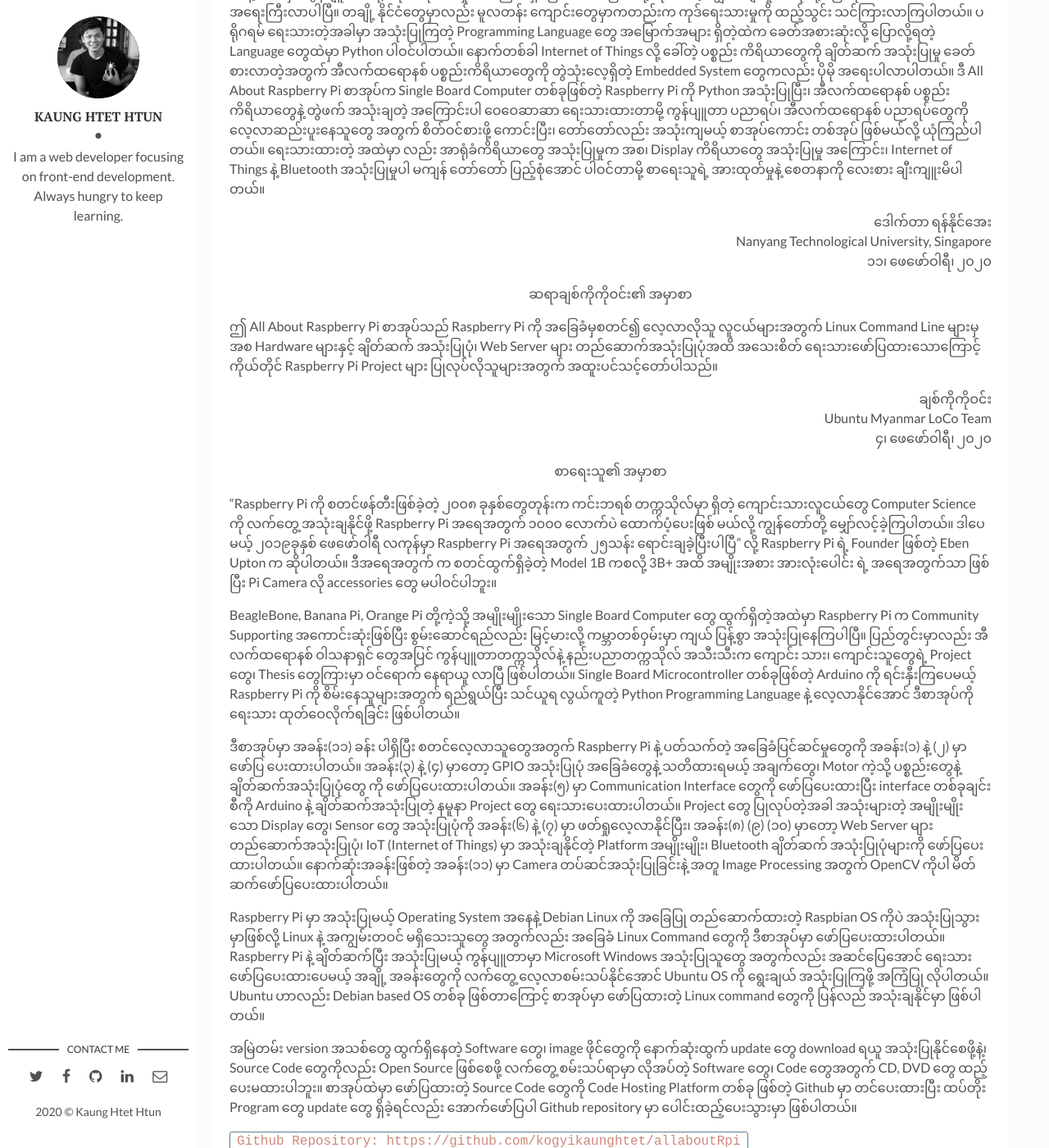
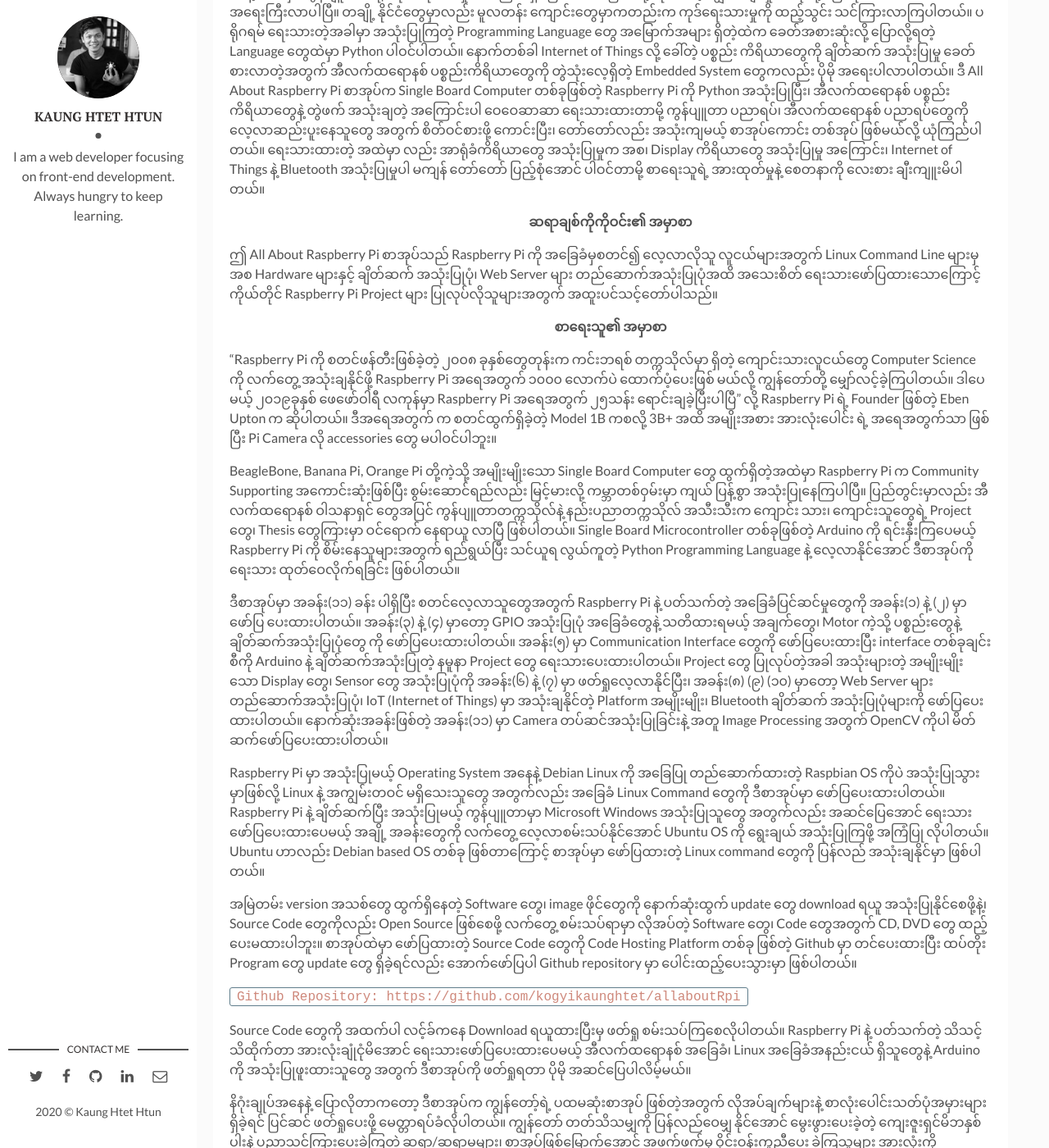
Before and after one commit to kogyikaunghtet/kogyikaunghtet.github.io, a Jekyll site: the page built from _posts/2020-02-16-allabout-rpi.markdown, in a window 1280 px wide and 1400 px high, scrolled down 698 px. Shown: the whole window at 82% size. Built offline with Jekyll 4.4.1, drawn with Linux system fonts in a browser that asks for light colours; comment, search, counter and statistics services are not loaded; some of the changed text lies outside the part shown.

Commit message:
Initial commit

```diff
--- a/_posts/2020-02-16-allabout-rpi.markdown
+++ b/_posts/2020-02-16-allabout-rpi.markdown
@@ -7,24 +7,16 @@
 fig-caption: # Add figcaption (optional)
 tags: [Raspberry Pi, Book]
 ---
-<p align="center">ဒေါက်တာ ရန်နိုင်အေး၏ အမှာစာ</p>
+<p align="center"><b>ဒေါက်တာ ရန်နိုင်အေး၏ အမှာစာ</b></p>
 
 ဒီနေ့ခေတ်မှာ ကွန်ပျူတာ ပရိုဂရမ် ရေးသားမှုကလည်း မရှိမဖြစ် တတ်မြောက်ဖို့ လိုအပ်တဲ့ ကျွမ်းကျင်မှုတစ်ခုလို့ ပြောရလောက်အောင် အရေးကြီးလာပါပြီ။ တချို့ နိုင်ငံတွေမှာလည်း မူလတန်း ကျောင်းတွေမှာကတည်းက ကုဒ်ရေးသားမှုကို ထည့်သွင်း သင်ကြားလာကြပါတယ်။ ပရိုဂရမ် ရေးသားတဲ့အခါမှာ အသုံးပြုကြတဲ့ Programming Language တွေ အမြောက်အများ ရှိတဲ့ထဲက ခေတ်အစားဆုံးလို့ ပြောလို့ရတဲ့ Language တွေထဲမှာ Python ပါဝင်ပါတယ်။ နောက်တစ်ခါ Internet of Things လို့ ခေါ်တဲ့ ပစ္စည်း ကိရိယာတွေကို ချိတ်ဆက် အသုံးပြုမှု ခေတ်စားလာတဲ့အတွက် အီလက်ထရောနစ် ပစ္စည်းကိရိယာတွေကို တွဲသုံးလေ့ရှိတဲ့ Embedded System တွေကလည်း ပိုမို အရေးပါလာပါတယ်။
 ဒီ All About Raspberry Pi စာအုပ်က Single Board Computer တစ်ခုဖြစ်တဲ့ Raspberry Pi ကို Python အသုံးပြုပြီး၊ အီလက်ထရောနစ် ပစ္စည်းကိရိယာတွေနဲ့ တွဲဖက် အသုံးချတဲ့ အကြောင်းပါ ဝေဝေဆာဆာ ရေးသားထားတာမို့ ကွန်ပျူတာ ပညာရပ်၊ အီလက်ထရောနစ် ပညာရပ်တွေကို လေ့လာဆည်းပူးနေသူတွေ အတွက် စိတ်ဝင်စားဖို့ ကောင်းပြီး၊ တော်တော်လည်း အသုံးကျမယ့် စာအုပ်ကောင်း တစ်အုပ် ဖြစ်မယ်လို့ ယုံကြည်ပါတယ်။ ရေးသားထားတဲ့ အထဲမှာ လည်း အာရုံခံကိရိယာတွေ အသုံးပြုမှုက အစ၊ Display ကိရိယာတွေ အသုံးပြုမှု အကြောင်း၊ Internet of Things နဲ့ Bluetooth အသုံးပြုမှုပါ မကျန် တော်တော် ပြည့်စုံအောင် ပါဝင်တာမို့ စာရေးသူရဲ့ အားထုတ်မှုနဲ့ စေတနာကို လေးစား ချီးကျူးမိပါတယ်။
 
-<p align="right">ဒေါက်တာ ရန်နိုင်အေး<br>
-Nanyang Technological University, Singapore<br>
-၁၁၊ ဖေဖော်ဝါရီ၊ ၂၀၂၀</p>
-
-<p align="center">ဆရာချစ်ကိုကိုဝင်း၏ အမှာစာ</p>
+<p align="center"><b>ဆရာချစ်ကိုကိုဝင်း၏ အမှာစာ</b></p>
 
 ဤ All About Raspberry Pi စာအုပ်သည် Raspberry Pi ကို အခြေခံမှစတင်၍ လေ့လာလိုသူ လူငယ်များအတွက် Linux Command Line များမှအစ Hardware များနှင့် ချိတ်ဆက် အသုံးပြုပုံ၊ Web Server များ တည်‌ဆောက်အသုံးပြုပုံအထိ အသေးစိတ် ရေးသားဖော်ပြထားသောကြောင့် ကိုယ်တိုင် Raspberry Pi Project ‌များ ပြုလုပ်လိုသူများအတွက် အထူးပင်သင့်တော်ပါသည်။
 
-<p align="right">ချစ်ကိုကိုဝင်း<br>
-Ubuntu Myanmar LoCo Team<br>
-၄၊ ဖေဖော်ဝါရီ၊ ၂၀၂၀</p>
-
-<p align="center">စာရေးသူ၏ အမှာစာ</p>
+<p align="center"><b>စာရေးသူ၏ အမှာစာ</b></p>
 
 "Raspberry Pi ကို စတင်ဖန်တီးဖြစ်ခဲ့တဲ့ ၂၀၀၈ ခုနှစ်တွေတုန်းက ကင်းဘရစ် တက္ကသိုလ်မှာ ရှိတဲ့ ကျောင်းသားလူငယ်တွေ Computer Science ကို လက်တွေ့ အသုံးချနိုင်ဖို့ Raspberry Pi အရေအတွက် ၁၀၀၀ လောက်ပဲ ထောက်ပံ့ပေးဖြစ် မယ်လို့ ကျွန်တော်တို့ မျှော်လင့်ခဲ့ကြပါတယ်။ ဒါပေမယ့် ၂၀၁၉ခုနှစ် ဖေဖော်ဝါရီ လကုန်မှာ Raspberry Pi အရေအတွက် ၂၅သန်း ရောင်းချခဲ့ပြီးပါပြီ" လို့ Raspberry Pi ရဲ့ Founder ဖြစ်တဲ့ Eben Upton က ဆိုပါတယ်။ ဒီအရေအတွက် က စတင်ထွက်ရှိခဲ့တဲ့ Model 1B ကစလို့ 3B+ အထိ အမျိုးအစား အားလုံးပေါင်း ရဲ့ အရေအတွက်သာ ဖြစ်ပြီး Pi Camera လို accessories တွေ မပါဝင်ပါဘူး။
 
@@ -41,9 +33,6 @@
 Source Code တွေကို အထက်ပါ လင့်ခ်ကနေ Download ရယူထားပြီးမှ ဖတ်ရှု စမ်းသပ်ကြစေလိုပါတယ်။ Raspberry Pi နဲ့ ပတ်သက်တဲ့ သိသင့်သိထိုက်တာ အားလုံးချုံငုံမိအောင် ရေးသားဖော်ပြပေးထားပေမယ့် အီလက်ထရောနစ် အခြေခံ၊ Linux အခြေခံအနည်းငယ် ရှိသူတွေနဲ့ Arduino ကို အသုံးပြုဖူးထားသူတွေ အတွက် ဒီစာအုပ်ကို ဖတ်ရှုရတာ ပိုမို အဆင်ပြေပါလိမ့်မယ်။
 
 နိဂုံးချုပ်အနေနဲ့ ပြောလိုတာကတော့ ဒီစာအုပ်က ကျွန်တော့်ရဲ့ ပထမဆုံးစာအုပ် ဖြစ်တဲ့အတွက် လိုအပ်ချက်များနဲ့ စာလုံးပေါင်းသတ်ပုံအမှားများ ရှိခဲ့ရင် ပြင်ဆင် ဖတ်ရှုပေးဖို့ မေတ္တာရပ်ခံလိုပါတယ်။ ကျွန်တော် တတ်သိသမျှကို ပြန်လည်ဝေမျှ နိုင်အောင် မွေးဖွားပေးခဲ့တဲ့ ကျေးဇူးရှင်မိဘနှစ်ပါးနဲ့ ပညာသင်ကြားပေးခဲ့ကြတဲ့ ဆရာ/ဆရာမများ၊ စာအုပ်ဖြစ်မြောက်အောင် အဖက်ဖက်မှ ဝိုင်းဝန်းကူညီပေး ခဲ့ကြသူများ အားလုံးကို ကျေးဇူးတင် ဂါရဝပြုအပ်ပါတယ်။
-
-<p align="right">ကောင်းထက်ထွန်း<br>
-Phoewa Science</p>
 
 <!--ts-->
 ## မာတိကာ
```
